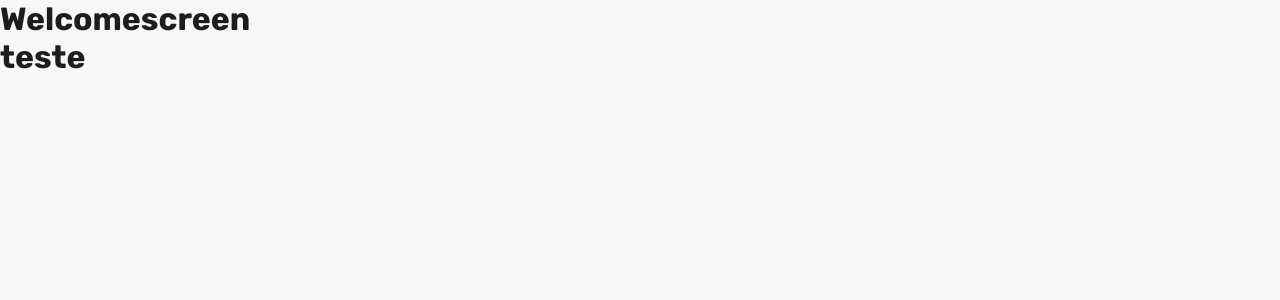
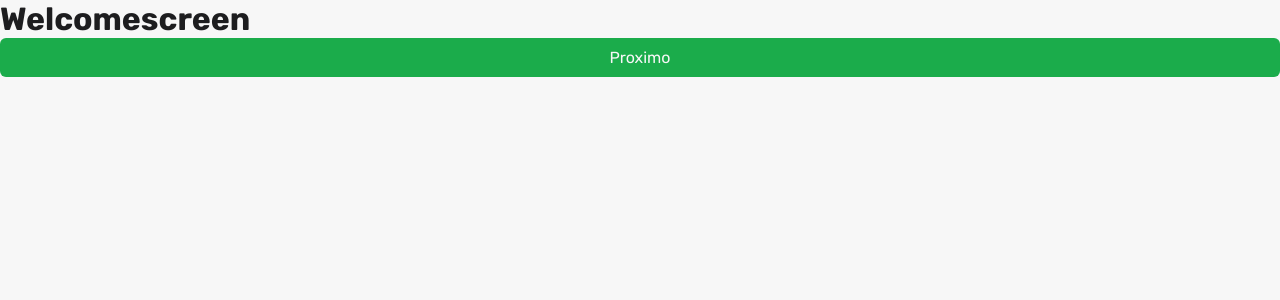
Before and after one commit to unzero-lab/raffly-front, a React (Vite) app: page / in a window 1280 px wide. Shown: the top 300 px of the page. Built offline with nearby package versions, Linux system fonts and the light colour scheme.

Commit message:
completed Button component

```diff
--- a/src/Pages/Presentation/Welcomescreen/index.tsx
+++ b/src/Pages/Presentation/Welcomescreen/index.tsx
@@ -4,7 +4,7 @@ export function Welcomescreen() {
   return (
     <>
       <h1>Welcomescreen</h1>
-      <ButtonApresentaion title="hello word" path="/apresentacao2" />
+      <ButtonApresentaion path="/apresentacao1" />
     </>
   );
 }
--- a/src/components/ButtonApresentaion/index.tsx
+++ b/src/components/ButtonApresentaion/index.tsx
@@ -1,17 +1,16 @@
 import { useNavigate } from "react-router-dom";
-import { Button } from "@chakra-ui/react";
+import { Button } from "./style";
 
 interface ButtonProps {
-  title: string;
   path: string;
 }
 
-export function ButtonApresentaion(props: ButtonProps) {
+export function ButtonApresentaion({ path }: ButtonProps) {
   const navigate = useNavigate();
 
-  function handleNavigate() {
-    navigate(props.path);
+  function handleNavigation() {
+    navigate(path);
   }
 
-  return <h1>teste</h1>;
+  return <Button onClick={handleNavigation}>Proximo</Button>;
 }
--- /dev/null
+++ b/src/components/ButtonApresentaion/style.ts
@@ -0,0 +1,10 @@
+import styled from "styled-components";
+
+export const Button = styled.button`
+  width: 100%;
+  padding: 10px;
+  background: ${(props) => props.theme["green-500"]};
+  border: none;
+  color: ${(props) => props.theme["backgorund"]};
+  border-radius: 6px;
+`;
```
